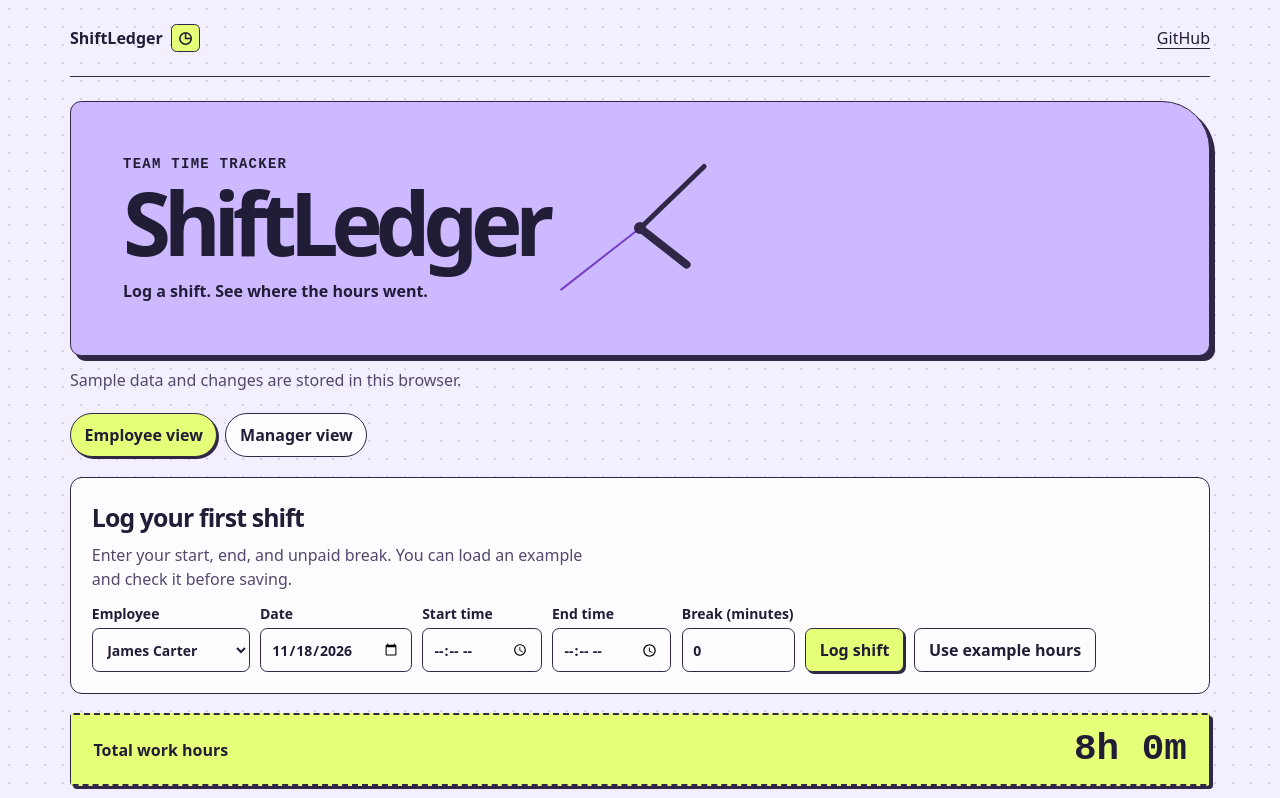
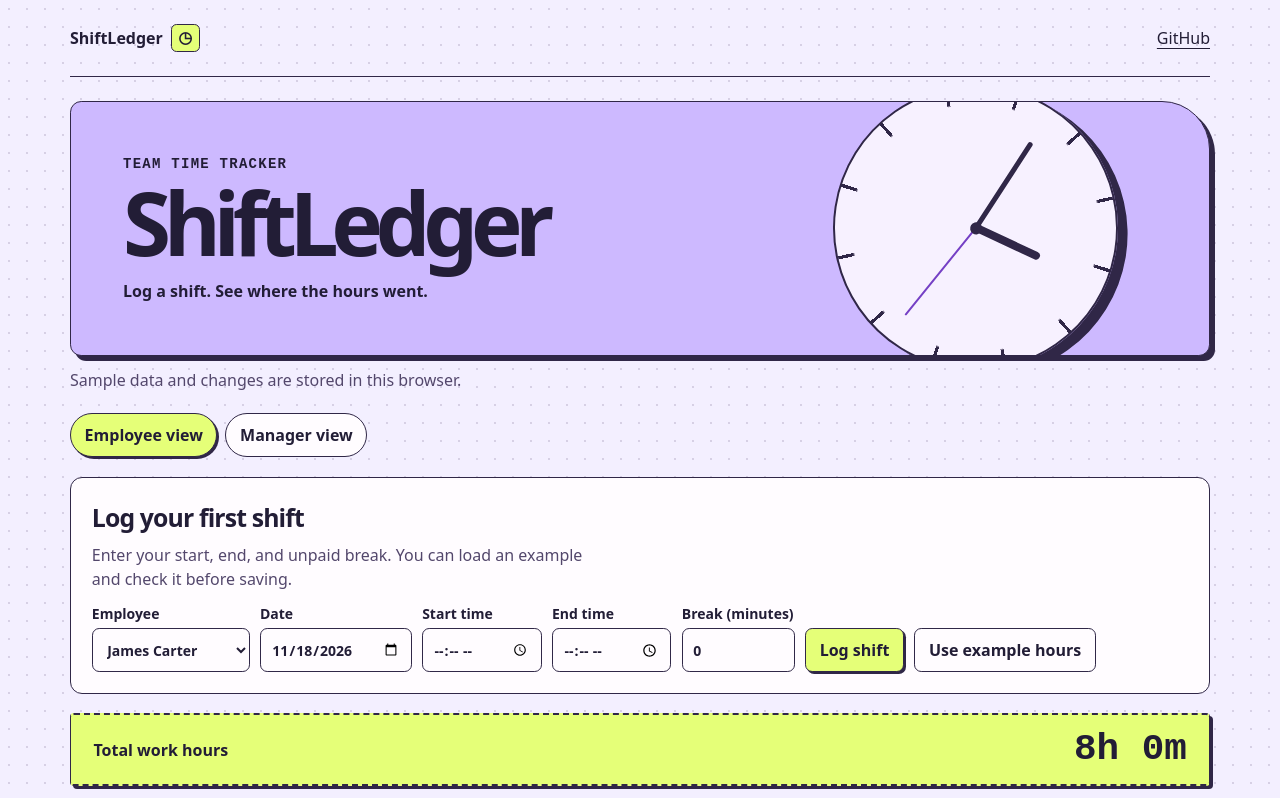
Before and after one commit to wesleybertolaia/shiftledger, a React app: page / in a window 1280 px wide. Shown: the top 798 px of the page. Built offline with nearby package versions, Linux system fonts and the light colour scheme.

Commit message:
Restore the dial in the ShiftLedger header

```diff
--- a/public/style.css
+++ b/public/style.css
@@ -65,6 +65,20 @@ body {
   background-size: 18px 18px;
 }
 .demo-header { background: #cdb9ff; min-height: 238px; box-shadow: 5px 5px 0 var(--line); }
+.clock {
+  position: absolute;
+  z-index: -1;
+  top: 50%;
+  right: 8%;
+  width: clamp(180px, 23vw, 285px);
+  aspect-ratio: 1;
+  rotate: -13deg;
+  translate: 0 -50%;
+  border-radius: 50%;
+  border: 2px solid var(--line);
+  background: radial-gradient(circle, #f7f1ff 0 62%, transparent 63%), repeating-conic-gradient(var(--line) 0deg 1.4deg, #f7f1ff 1.4deg 30deg);
+  box-shadow: 8px 8px 0 var(--line);
+}
 .clock::after { content: ""; position: absolute; inset: calc(50% - 6px); border-radius: 50%; background: var(--line); }
 .hand {
   position: absolute;
```
Also changed, not shown: docs/preview.png.
